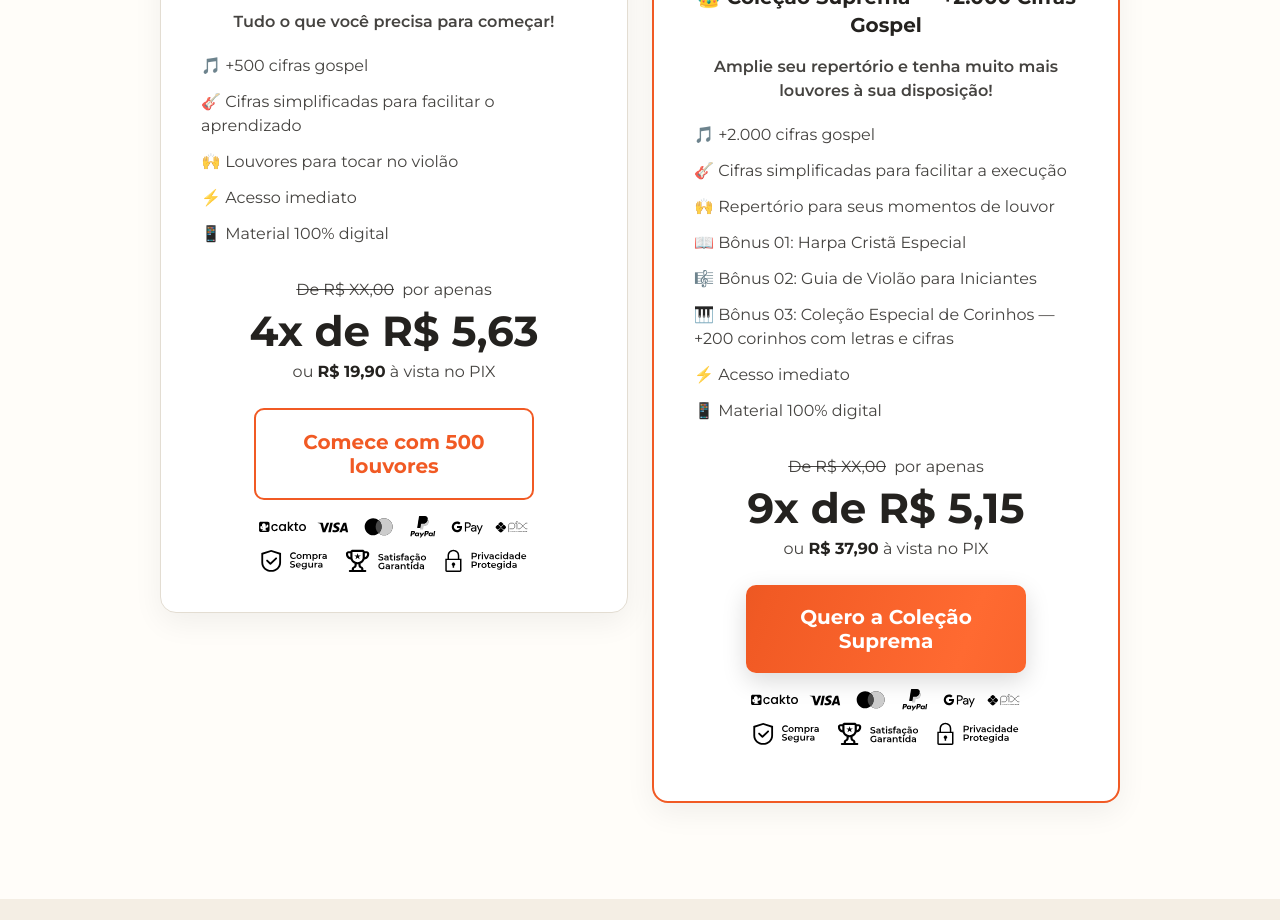
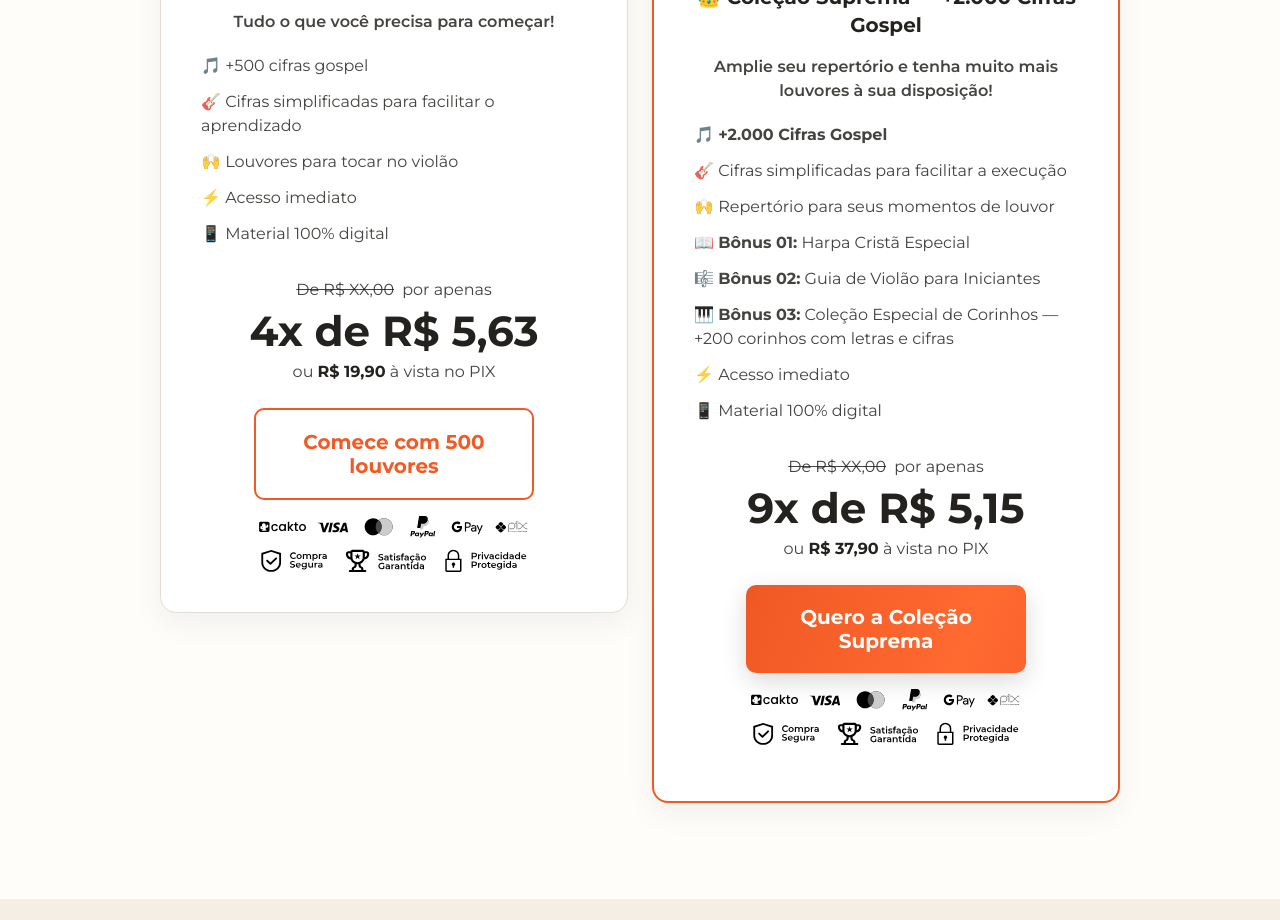
Before and after one commit to CarolSouza123/Cifras-Teclado-BR, a React (Vite) app in the folder cifras-latam/: page / in a window 1280 px wide. Shown: the part 5080-6000 px from the top of the page. Built offline with nearby package versions, Linux system fonts and the light colour scheme.

Commit message:
Negrito em +2.000 Cifras Gospel e nos Bônus 01-03 da oferta completa

```diff
--- a/cifras-latam/src/App.tsx
+++ b/cifras-latam/src/App.tsx
@@ -142,11 +142,13 @@ function UpgradeModal({ open, onClose }: { open: boolean; onClose: () => void })
 
 type FeatureItem = string | { label: string; value?: string }
 
+const renderLabel = (label: string) => label.split('**').map((part, index) => index % 2 ? <strong key={index}>{part}</strong> : part)
+
 const FeatureList = ({ items }: { items: readonly FeatureItem[] }) => <ul className="feature-list">{items.map(item => {
   const label = typeof item === 'string' ? item : item.label
   const value = typeof item === 'string' ? '' : item.value
   const hasEmoji = /^\p{Extended_Pictographic}/u.test(label)
-  return <li key={label}>{!hasEmoji && <Check aria-hidden="true" />}<span>{label}{value && <> <s className="bonus-value">{value}</s></>}</span></li>
+  return <li key={label}>{!hasEmoji && <Check aria-hidden="true" />}<span>{renderLabel(label)}{value && <> <s className="bonus-value">{value}</s></>}</span></li>
 })}</ul>
 
 function PitchSection({ index }: { index: number }) {
--- a/cifras-latam/src/config/content.ts
+++ b/cifras-latam/src/config/content.ts
@@ -76,12 +76,12 @@ export const pageContent = {
       badge: '⭐ MAIS COMPLETA', title: '👑 Coleção Suprema — +2.000 Cifras Gospel',
       subtitle: 'Amplie seu repertório e tenha muito mais louvores à sua disposição!',
       items: [
-        '🎵 +2.000 cifras gospel',
+        '🎵 **+2.000 Cifras Gospel**',
         '🎸 Cifras simplificadas para facilitar a execução',
         '🙌 Repertório para seus momentos de louvor',
-        '📖 Bônus 01: Harpa Cristã Especial',
-        '🎼 Bônus 02: Guia de Violão para Iniciantes',
-        '🎹 Bônus 03: Coleção Especial de Corinhos — +200 corinhos com letras e cifras',
+        '📖 **Bônus 01:** Harpa Cristã Especial',
+        '🎼 **Bônus 02:** Guia de Violão para Iniciantes',
+        '🎹 **Bônus 03:** Coleção Especial de Corinhos — +200 corinhos com letras e cifras',
         '⚡ Acesso imediato',
         '📱 Material 100% digital',
       ],
```
